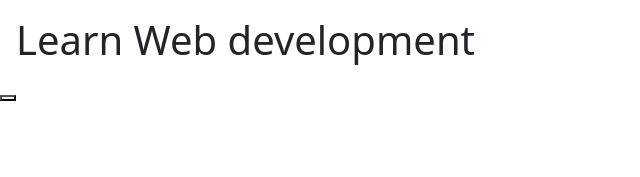
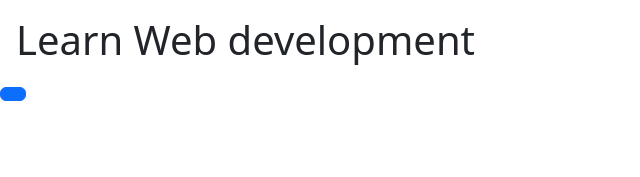
Before and after one commit to bingiulioliu/react-use-state, a React (Vite) app: page / in a window 1280 px wide. Shown: the top 177 px of the page, without its empty margins (0-640 px from the left). Built offline with nearby package versions, Linux system fonts and the light colour scheme.

Commit message:
ADD btn conditional class

```diff
--- a/src/components/btn/btn.jsx
+++ b/src/components/btn/btn.jsx
@@ -1,9 +1,15 @@
+import { useState } from "react";
 import styles from "../languages.module.css";
 
+function Btn({
+    buttonTitle = null,
+    buttonContent = null
+}) {
+    const [open, setOpen] = useState(true);
+    const btnClass = open ? 'btn-primary' : 'btn-secondary';
 
-function Btn() {
     return <>
-        <button></button>
+        <button className={`btn ${btnClass}`}>{buttonTitle}</button>
     </>
     ;
 }
```
